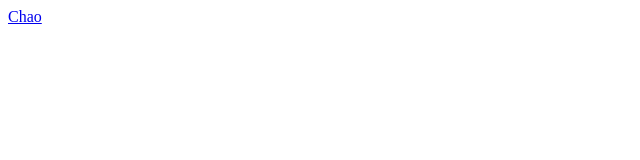
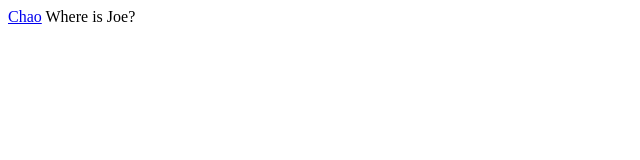
Before and after one commit to kkk724/CS_English, a plain HTML site: page index.html in a window 1280 px wide. Shown: the whole page, without its empty margins (0-640 px from the left). Drawn offline with Linux system fonts and the light colour scheme.

Commit message:
change chao

```diff
--- a/index.html
+++ b/index.html
@@ -5,5 +5,6 @@
 	 </head>
 	 <body>
 		 <a href="/chao.html">Chao</a>
+		 Where is Joe?
 	   </body>
    </html>
```
